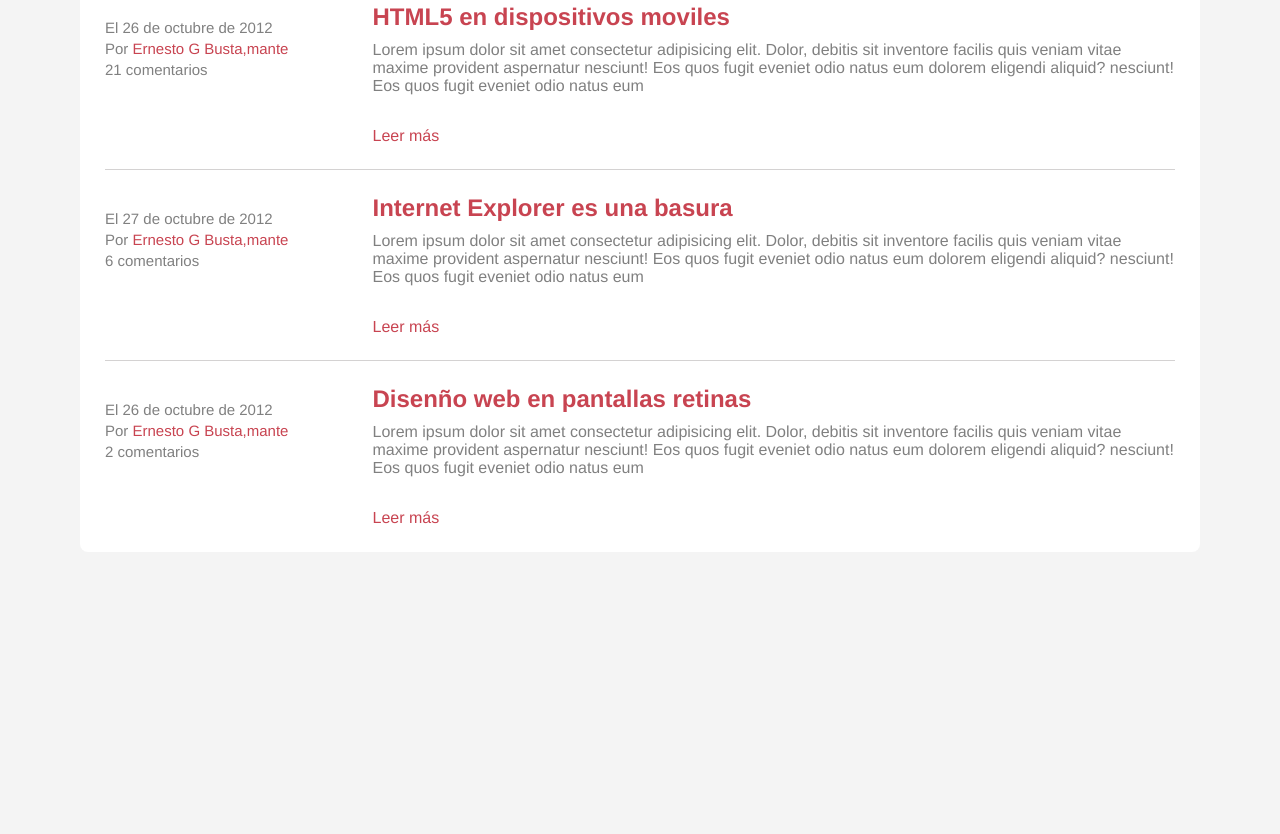
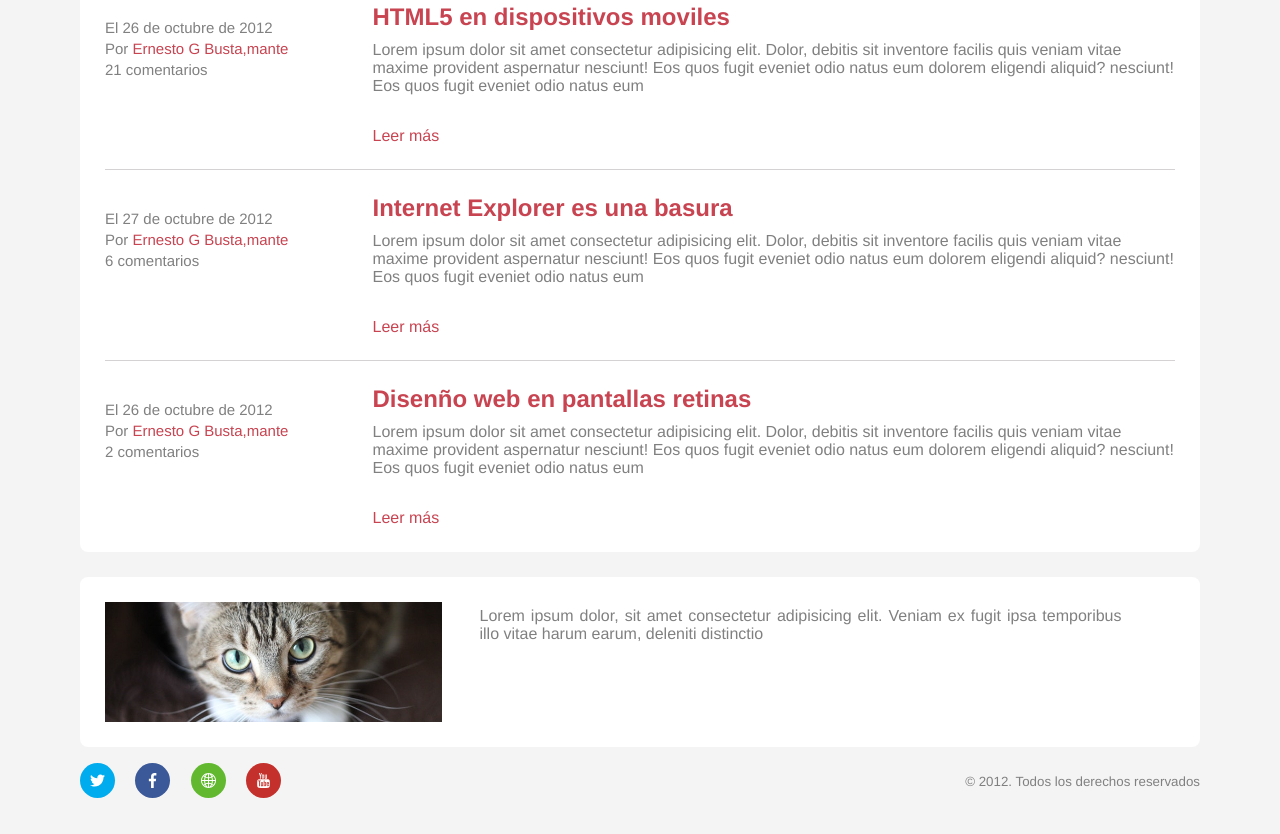
Before and after one commit to JoshuaPCruz/maquetacion-01, a website with bundled scripts: page index.html in a window 1280 px wide. Shown: the part 692-1526 px from the top of the page. Before the commit the page ends 1264 px from the top, so only its background shows below. Built offline with nearby package versions, Linux system fonts and the light colour scheme; files whose address does not match are found by name.

Commit message:
last section block and footer was added

```diff
--- a/css/styles.css
+++ b/css/styles.css
@@ -1,24 +1,23 @@
 :root {
   --color-primary: #c84451;
+  --color-grey: grey;
 }
 
 body {
   box-sizing: border-box;
   margin: 0;
-  background: #f4f4f4;
+  background-color: #f4f4f4;
   padding: 20px 80px;
   font-family: Helvetica;
 }
 
 h1,
 h2,
-h3,
 p {
   margin: 0;
 }
 
 h1 {
-  margin: 0;
   font-size: 37px;
 }
 
@@ -32,15 +31,18 @@ a {
   text-decoration: none;
 }
 
+ul {
+  list-style: none;
+  padding: 0;
+}
+
 /* Nav */
 .list_items {
   display: grid;
   grid-template-columns: repeat(5, 1fr);
   grid-template-rows: 1fr;
-  background: #d6d6d6;
-  list-style: none;
-  padding: 0px;
   border-radius: 8px;
+  background-color: #d6d6d6;
 }
 
 .list_item {
@@ -60,18 +62,21 @@ a {
 
 /* First Section Block */
 .section {
+  margin-top: 25px;
+  padding: 25px;
+  border-radius: 8px;
+  background-color: #fff;
+}
+
+.first_section {
   display: grid;
   grid-template-columns: 65% 35%;
   grid-template-rows: 1fr;
-  background: #fff;
-  padding: 25px;
-  border-radius: 8px;
   grid-column-gap: 20px;
-  margin-top: 25px;
 }
 
-.sectio_subtitle {
-  color: grey;
+.section_subtitle {
+  color: var(--color-grey);
   margin-bottom: 10px;
 }
 
@@ -81,7 +86,7 @@ a {
 }
 
 .section_description {
-  color: grey;
+  color: var(--color-grey);
   font-weight: 500;
   text-align: justify;
 }
@@ -97,10 +102,10 @@ a {
 
 /* Articles */
 .articles {
-  background: #fff;
+  margin-top: 25px;
   padding: 25px;
-  margin-top: 25px;
   border-radius: 8px;
+  background-color: #fff;
 }
 
 .articles_item {
@@ -118,13 +123,8 @@ a {
   padding-bottom: 1.5em;
 }
 
-.articles_item_info {
-  list-style: none;
-  padding: 0;
-}
-
 .articles_item_info li {
-  color: grey;
+  color: var(--color-grey);
   font-size: 15px;
 }
 
@@ -139,6 +139,63 @@ a {
 
 .articles_item_description {
   margin-bottom: 2em;
-  color: grey;
+  color: var(--color-grey);
   font-weight: 500;
 }
+
+/* Last Section Block */
+.last_section {
+  display: grid;
+  grid-template-columns: 35% 60%;
+  grid-template-rows: 1fr;
+}
+
+.last_section_img {
+  width: 90%;
+  height: 120px;
+  display: block;
+  object-fit: cover;
+}
+
+/* Footer */
+.footer {
+  display: flex;
+  justify-content: space-between;
+  align-items: center;
+}
+
+.footer_social_ul li {
+  display: inline-block;
+  margin-right: 6px;
+}
+
+.footer_reserved {
+  color: var(--color-grey);
+}
+
+.footer_icon_media {
+  display: flex;
+  padding: 10px;
+  border-radius: 50%;
+  margin-right: 10px;
+}
+
+.footer_icon_media img {
+  width: 15px;
+}
+
+.footer_icon_twitter {
+  background-color: #00acee;
+}
+
+.footer_icon_facebook {
+  background-color: #3b5998;
+}
+
+.footer_icon_web {
+  background-color: #62b930;
+}
+
+.footer_icon_youtube {
+  background-color: #c4302b;
+}
--- a/index.html
+++ b/index.html
@@ -20,7 +20,7 @@
         <li class="list_item">Contacto</li>
       </ul>
     </Navbar>
-    <div class="section">
+    <section class="section first_section">
       <div>
         <p class="section_subtitle">Entrada descatada</p>
         <h2 class="section_title">Crea un sitio web usando HTML5</h2>
@@ -34,11 +34,54 @@
       <div>
         <img src="./assets/woman.jpg" class="section_img" alt="woman" />
       </div>
-    </div>
+    </section>
+
     <div id="articles" class="articles">
       <!-- Render Articles -->
     </div>
 
+    <section class="section last_section">
+      <div>
+        <img src="./assets/cat.jpg" class="last_section_img" alt="cat" />
+      </div>
+      <div>
+        <p class="section_description">
+          Lorem ipsum dolor, sit amet consectetur adipisicing elit. Veniam ex
+          fugit ipsa temporibus illo vitae harum earum, deleniti distinctio
+        </p>
+      </div>
+    </section>
+
+    <footer class="footer">
+      <div class="footer_social">
+        <ul class="footer_social_ul">
+          <li>
+            <a href="#" class="footer_icon_media footer_icon_twitter">
+              <img src="./assets/icons/twitter.svg" alt="twitter" />
+            </a>
+          </li>
+          <li>
+            <a href="#" class="footer_icon_media footer_icon_facebook">
+              <img src="./assets/icons/facebook.svg" alt="facebook" />
+            </a>
+          </li>
+          <li>
+            <a href="#" class="footer_icon_media footer_icon_web">
+              <img src="./assets/icons/web.svg" alt="web" />
+            </a>
+          </li>
+          <li>
+            <a href="#" class="footer_icon_media footer_icon_youtube">
+              <img src="./assets/icons/youtube.svg" alt="youtube" />
+            </a>
+          </li>
+        </ul>
+      </div>
+      <div class="footer_reserved">
+        <small>&copy; 2012. Todos los derechos reservados</small>
+      </div>
+    </footer>
+
     <script type="module" src="./js/articles.js"></script>
   </body>
 </html>
```
Also changed, not shown: assets/cat.jpg (added), assets/icons/facebook.svg (added), assets/icons/twitter.svg (added), assets/icons/web.svg (added), assets/icons/youtube.svg (added).
